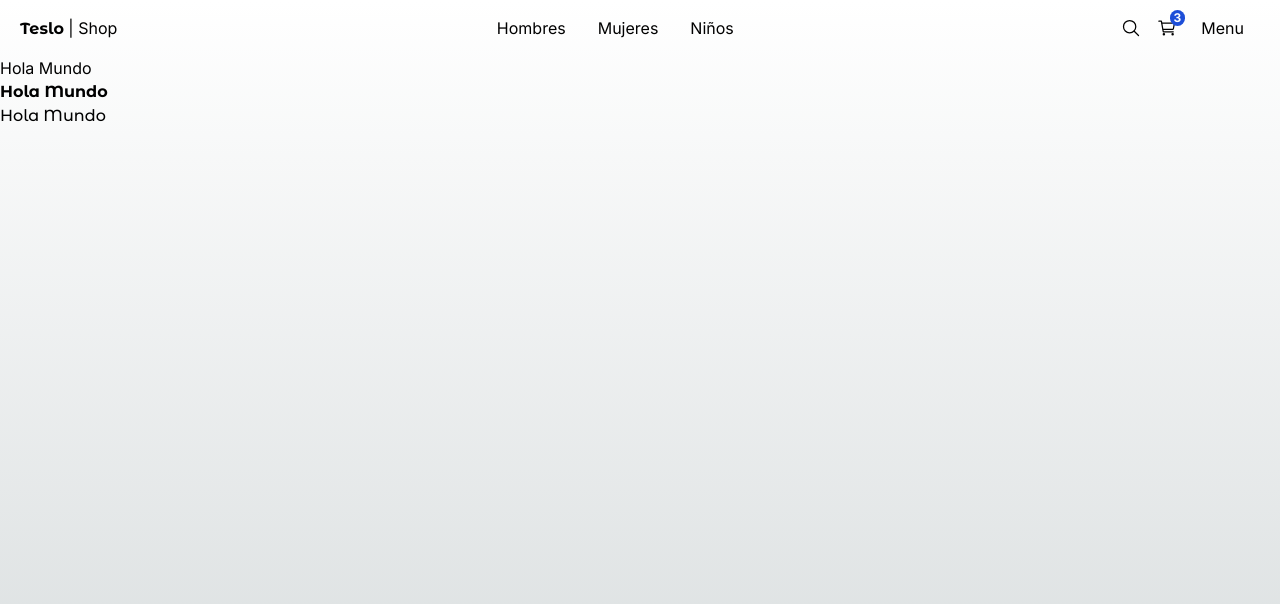
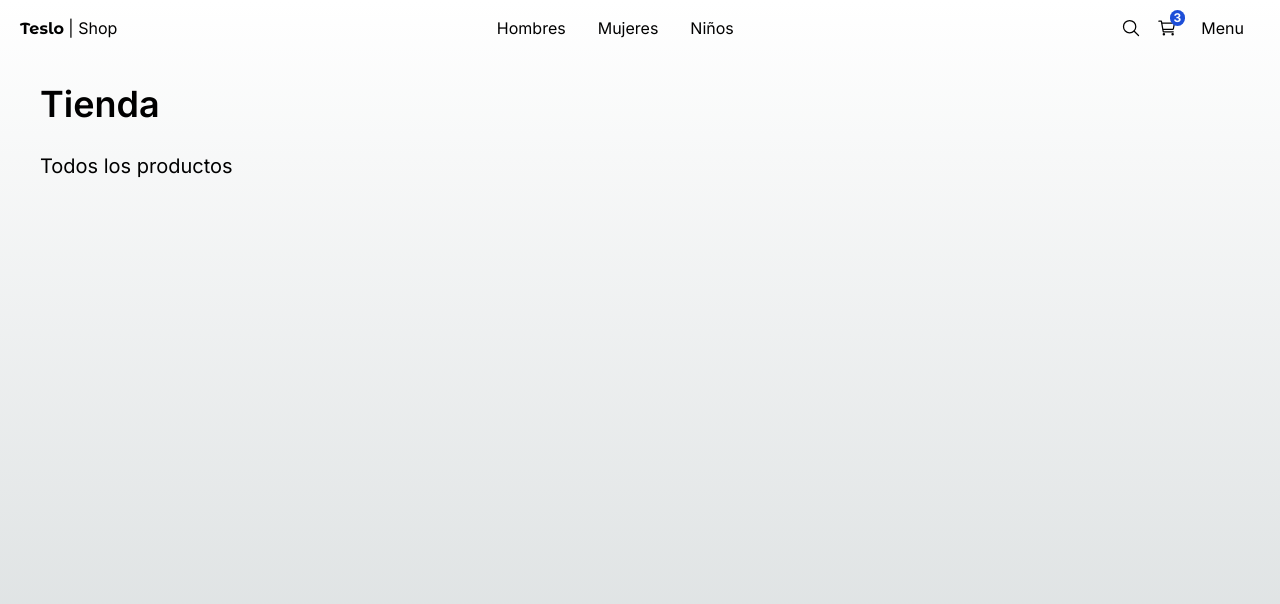
Before and after one commit to joaquin70/teslo-shop, a Next.js app: page / in a window 1280 px wide. Shown: the top 604 px of the page. Built offline with nearby package versions, Linux system fonts and the light colour scheme.

Commit message:
Component Title.

```diff
--- a/src/app/(shop)/layout.tsx
+++ b/src/app/(shop)/layout.tsx
@@ -8,7 +8,10 @@
   return (
     <main className=" min-h-screen">
       <TopMenu />
-      {children}
+      <div className="px-0 sm:px-10">
+         {children}
+      </div>
+
     </main>
   );
 }
--- a/src/app/(shop)/page.tsx
+++ b/src/app/(shop)/page.tsx
@@ -1,12 +1,17 @@
 import { titleFont } from "@/config/fonts";
 import Image from "next/image";
+import {Title} from "@/components";
 
 export default function Home() {
   return (
-    <div className="">
-      <h1>Hola Mundo</h1>
-      <h1 className={`${titleFont.className} font-bold` }>Hola Mundo</h1>
-      <h1 className={`${titleFont.className}` }>Hola Mundo</h1>
-    </div>
+    <>
+    <Title
+    title="Tienda"
+    subtitle="Todos los productos"
+    className="mb-2"
+    />
+
+
+    </>
   );
 }
--- a/src/components/index.ts
+++ b/src/components/index.ts
@@ -6,3 +6,4 @@
 
 export * from "./ui/top-menu/TopMenu";
 export * from "./ui/not-found/PageNotFound";
+export * from "./ui/title/Title";
--- /dev/null
+++ b/src/components/ui/title/Title.tsx
@@ -0,0 +1,24 @@
+import { titleFont } from "@/config/fonts";
+
+
+interface Props {
+    title:string;
+    subtitle?:string;
+    className?:string;
+
+}
+
+export const Title = ({ title,subtitle,className}: Props) =>{
+    return(
+       <div className={`mt-3 ${className}`}>
+        <h1 className={`${titleFont.className}antialiased text-4xl font-semibold my-7`}>
+            {title}
+        </h1>
+        {
+            subtitle && (
+                <h3 className="text-xl mb-5">{subtitle}</h3>
+            )
+        }
+       </div>
+    )
+}
```
